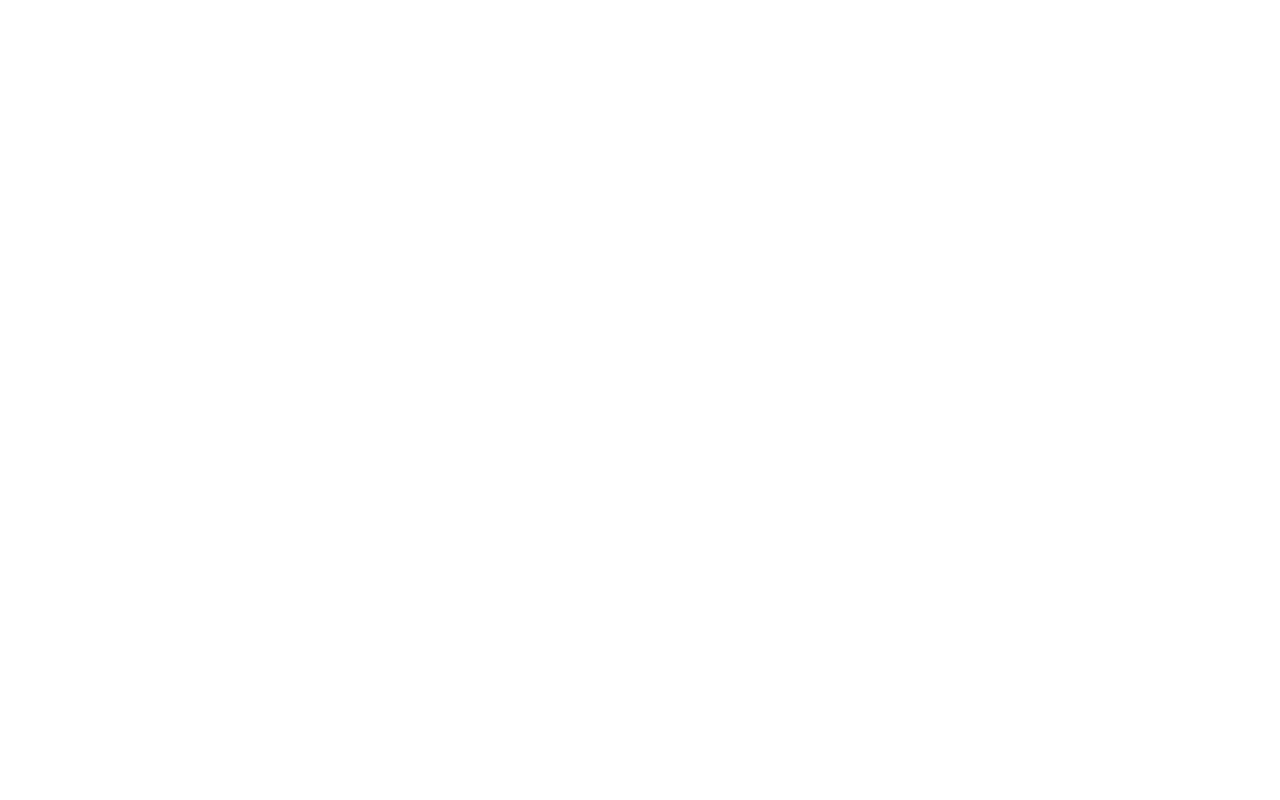
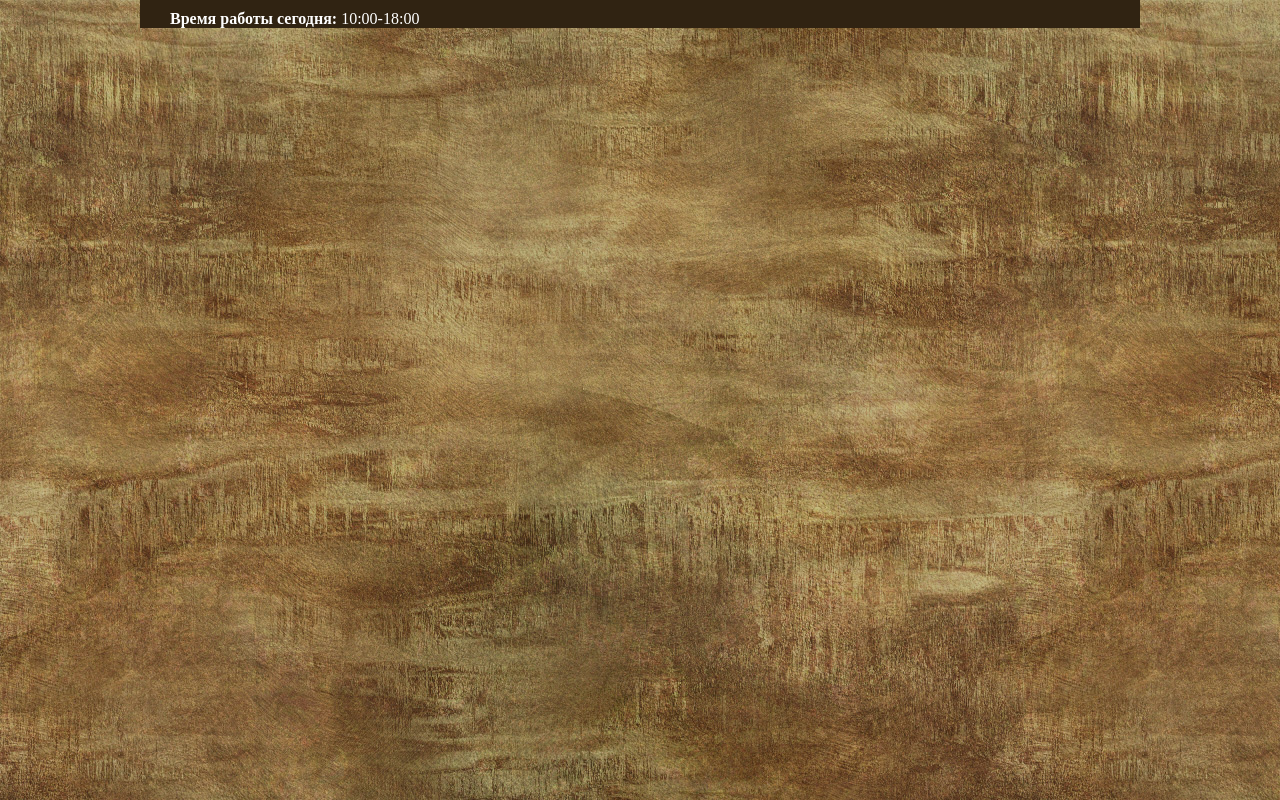
Before and after one commit to Yauheni5/ZOO, a plain HTML site: page ZOOMINSK/index.html in a window 1280 px wide. Drawn offline with Linux system fonts and the light colour scheme.

Commit message:
create background body and background content

```diff
--- a/ZOOMINSK/index.html
+++ b/ZOOMINSK/index.html
@@ -6,6 +6,10 @@
 	  <link href="style.css" rel="stylesheet">
 	</head>
 	<body>
-
+		<div class="content">
+			<header>
+			<span class="time-work"><b>Время работы сегодня:</b> 10:00-18:00</span>
+			</header>
+		</div>
 	</body>
 </html>
--- a/ZOOMINSK/style.css
+++ b/ZOOMINSK/style.css
@@ -1,3 +1,14 @@
 body{
-
+	background-image: url(images/back1.jpg);
+	color: white;
+	box-sizing: border-box;
+	padding:0px;
+	margin: 0px;
 }
+.content{
+	width: 970px;
+	background: #302312;
+	margin:0 auto;
+	padding-top: 10px;
+	padding-left: 30px;
+}
```
